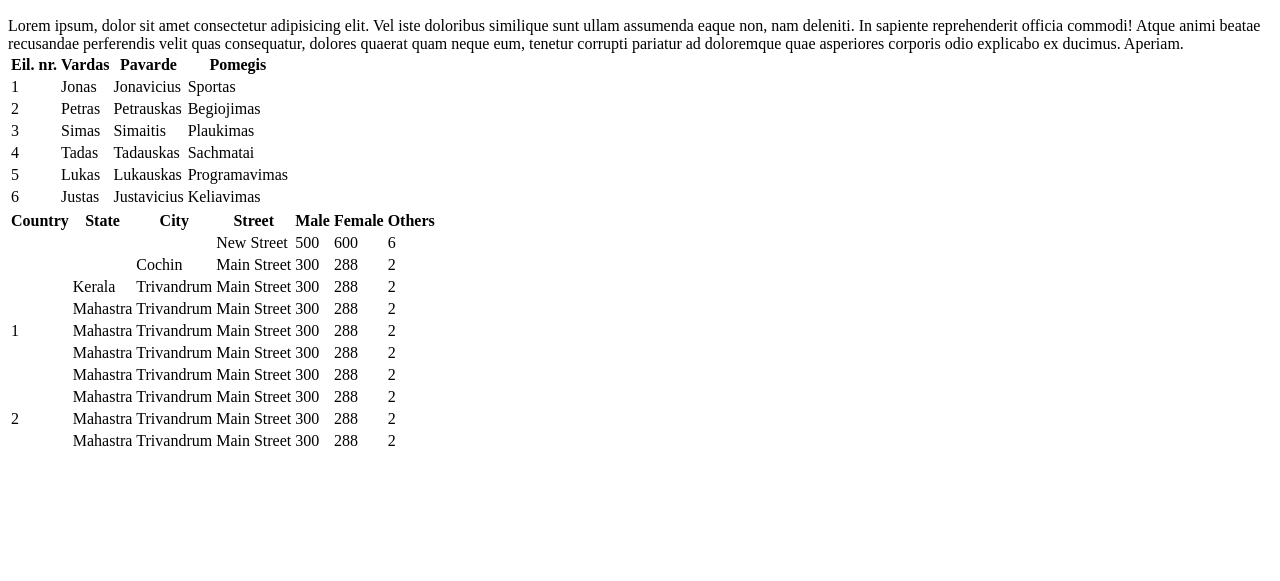
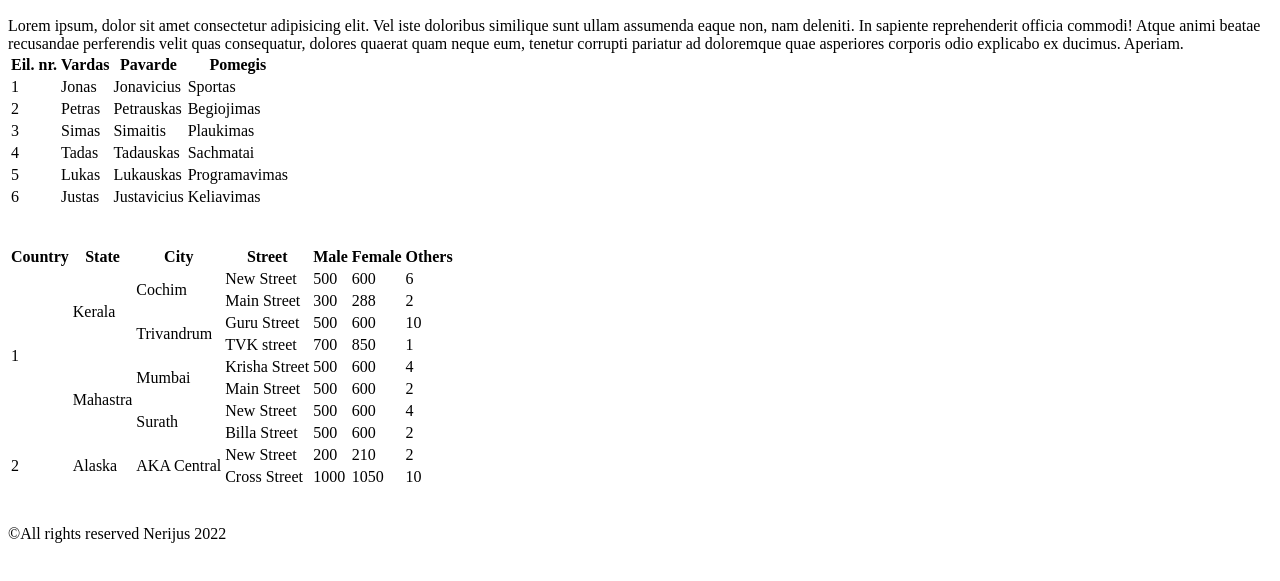
Before and after one commit to nierkaproxy/tablesProject, a plain HTML site: page index.html in a window 1280 px wide. Shown: the part 97-678 px from the top of the page. Drawn offline with Linux system fonts and the light colour scheme.

Commit message:
finished

```diff
--- a/index.html
+++ b/index.html
@@ -75,6 +75,9 @@
               </tbody>
           </table>
 
+          <br>
+          <br>
+
           <table>
               <thead>
                   <tr>
@@ -89,9 +92,9 @@
               </thead>
               <tbody>
                   <tr>
-                      <td></td>
-                      <td></td>
-                      <td></td>
+                      <td rowspan="8">1</td>
+                      <td rowspan="4">Kerala</td>
+                      <td rowspan="2">Cochim</td>
                       <td>New Street</td>
                       <td>500</td>
                       <td>600</td>
@@ -99,9 +102,6 @@
                   </tr>
 
                   <tr>
-                    <td></td>
-                    <td></td>
-                    <td>Cochin</td>
                     <td>Main Street</td>
                     <td>300</td>
                     <td>288</td>
@@ -109,76 +109,59 @@
                 </tr>
 
                 <tr>
-                    <td></td>
-                    <td>Kerala</td>
-                    <td>Trivandrum</td>
+                    <td rowspan="2">Trivandrum</td>
+                    <td>Guru Street</td>
+                    <td>500</td>
+                    <td>600</td>
+                    <td>10</td>
+                </tr>
+                <tr>
+                    <td>TVK street</td>
+                    <td>700</td>
+                    <td>850</td>
+                    <td>1</td>
+                </tr>
+                <tr>
+                    <td rowspan="4">Mahastra</td>
+                    <td rowspan="2">Mumbai</td>
+                    <td>Krisha Street</td>
+                    <td>500</td>
+                    <td>600</td>
+                    <td>4</td>
+                </tr>
+                <tr>
                     <td>Main Street</td>
-                    <td>300</td>
-                    <td>288</td>
+                    <td>500</td>
+                    <td>600</td>
                     <td>2</td>
                 </tr>
                 <tr>
-                    <td></td>
-                    <td>Mahastra</td>
-                    <td>Trivandrum</td>
-                    <td>Main Street</td>
-                    <td>300</td>
-                    <td>288</td>
+                    <td rowspan="2">Surath</td>
+                    <td>New Street</td>
+                    <td>500</td>
+                    <td>600</td>
+                    <td>4</td>
+                </tr>
+                <tr>
+                    <td>Billa Street</td>
+                    <td>500</td>
+                    <td>600</td>
                     <td>2</td>
                 </tr>
                 <tr>
-                    <td>1</td>
-                    <td>Mahastra</td>
-                    <td>Trivandrum</td>
-                    <td>Main Street</td>
-                    <td>300</td>
-                    <td>288</td>
+                    <td rowspan="2">2</td>
+                    <td rowspan="2">Alaska</td>
+                    <td rowspan="2">AKA Central</td>
+                    <td>New Street</td>
+                    <td>200</td>
+                    <td>210</td>
                     <td>2</td>
                 </tr>
                 <tr>
-                    <td></td>
-                    <td>Mahastra</td>
-                    <td>Trivandrum</td>
-                    <td>Main Street</td>
-                    <td>300</td>
-                    <td>288</td>
-                    <td>2</td>
-                </tr>
-                <tr>
-                    <td></td>
-                    <td>Mahastra</td>
-                    <td>Trivandrum</td>
-                    <td>Main Street</td>
-                    <td>300</td>
-                    <td>288</td>
-                    <td>2</td>
-                </tr>
-                <tr>
-                    <td></td>
-                    <td>Mahastra</td>
-                    <td>Trivandrum</td>
-                    <td>Main Street</td>
-                    <td>300</td>
-                    <td>288</td>
-                    <td>2</td>
-                </tr>
-                <tr>
-                    <td>2</td>
-                    <td>Mahastra</td>
-                    <td>Trivandrum</td>
-                    <td>Main Street</td>
-                    <td>300</td>
-                    <td>288</td>
-                    <td>2</td>
-                </tr>
-                <tr>
-                    <td></td>
-                    <td>Mahastra</td>
-                    <td>Trivandrum</td>
-                    <td>Main Street</td>
-                    <td>300</td>
-                    <td>288</td>
-                    <td>2</td>
+                    <td>Cross Street</td>
+                    <td>1000</td>
+                    <td>1050</td>
+                    <td>10</td>
                 </tr>
 
               </tbody>
@@ -187,6 +170,11 @@
 
           </main>
 
+          <br>
+          <br>
+
+          <footer>&copy;All rights reserved Nerijus 2022</footer>
+
 
   </body>
 </html>
```
